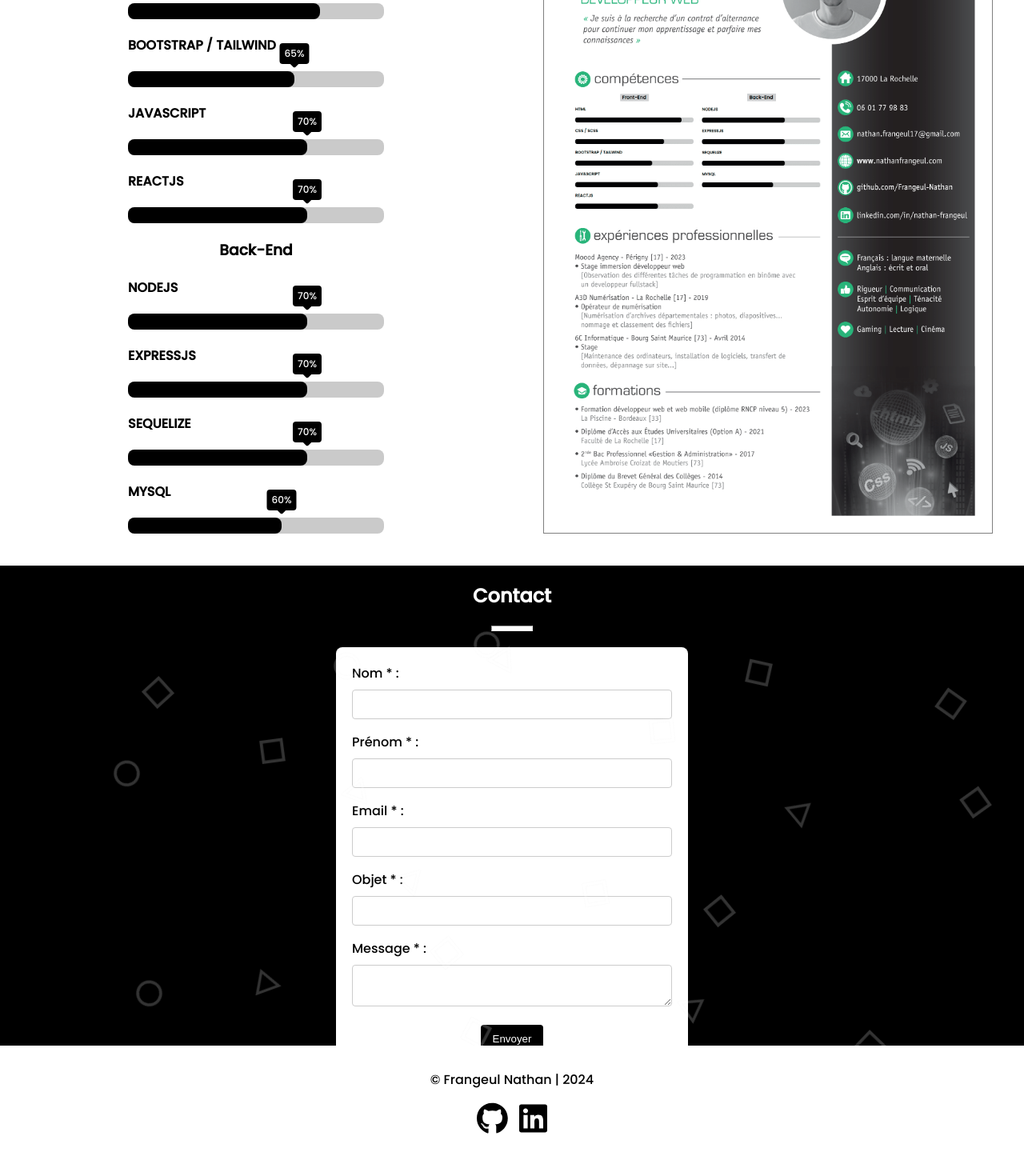
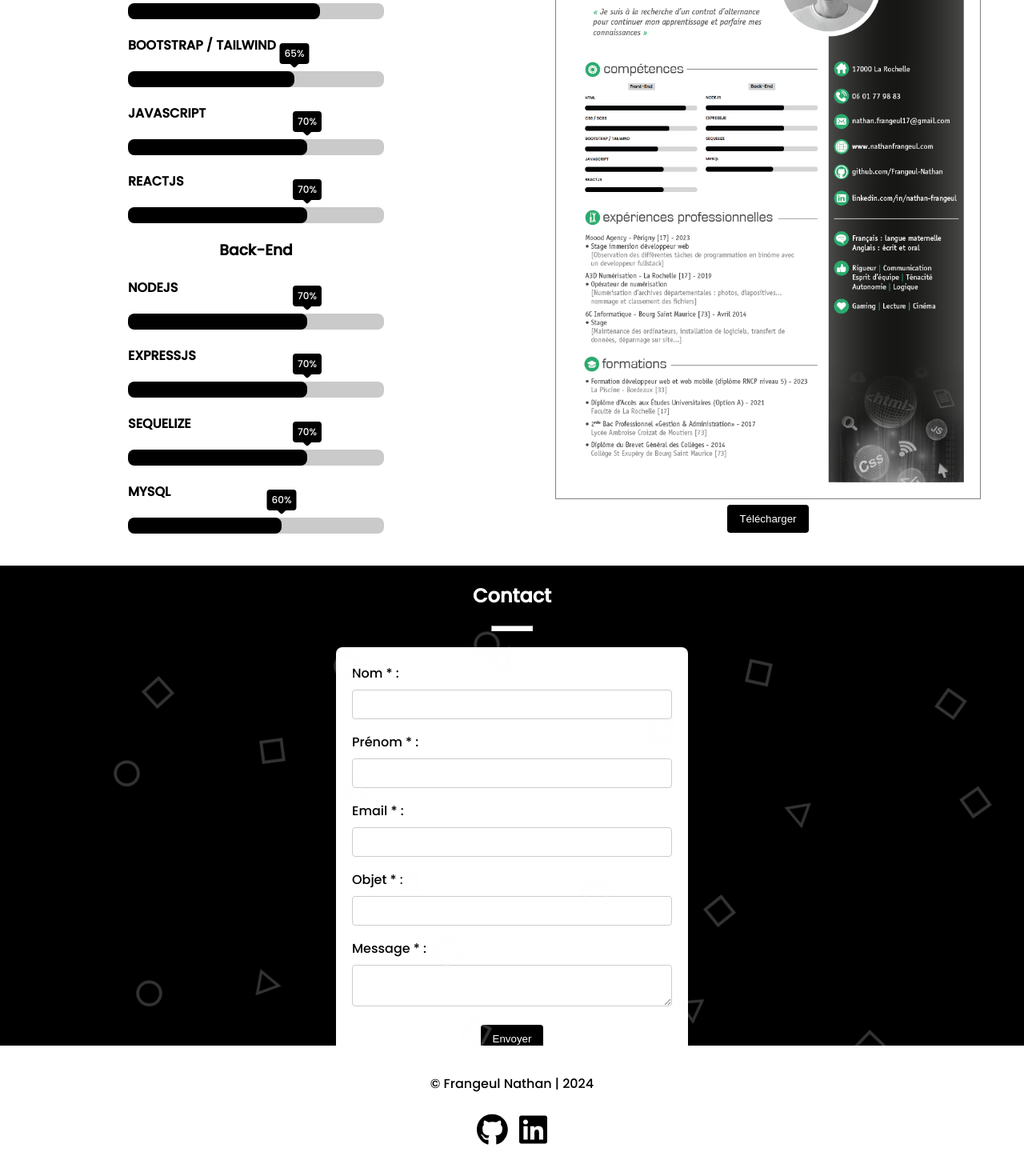
Before and after one commit to Frangeul-Nathan/PortfolioWebsite-v2, a React app: page / in a window 1280 px wide. Shown: the part 2148-3618 px from the top of the page at 80% size. Before the commit the page ends 3596 px from the top, so only its background shows below. Built offline with nearby package versions, Linux system fonts and the light colour scheme; the HTML template or start-up script is replaced by a standard one.

Commit message:
added download button for cv

```diff
--- a/src/assets/css/partials/footer/_footer.scss
+++ b/src/assets/css/partials/footer/_footer.scss
@@ -1,5 +1,5 @@
 footer {
-    margin: 30px;
+    margin: 35px;
     text-align: center;
   }
 
@@ -9,3 +9,7 @@ footer {
     gap: 15px;
     font-size: 40px;
   }
+
+  a, a:visited, a:hover, a:active {
+    color: inherit;
+  }
--- a/src/assets/css/partials/skills/_skills.scss
+++ b/src/assets/css/partials/skills/_skills.scss
@@ -42,7 +42,7 @@
 
 .cv-image {
     border: solid 1px grey;
-    max-width: 92%;
-    min-height: 92%;
+    max-width: 87%;
+    min-height: 87%;
 
 }
--- a/src/components/Footer.jsx
+++ b/src/components/Footer.jsx
@@ -10,8 +10,12 @@ function Footer() {
         <p>&copy; Frangeul Nathan | 2024</p>
       </div>
       <div className='socialContainer'>
-        <FontAwesomeIcon icon={faGithub} />
-        <FontAwesomeIcon icon={faLinkedin} />
+        <a href="https://github.com/Frangeul-Nathan">
+          <FontAwesomeIcon icon={faGithub} />
+        </a>
+        <a href="https://github.com/Frangeul-Nathan" target="_blank">
+          <FontAwesomeIcon icon={faLinkedin} />
+        </a>
       </div>
     </footer>
   );
--- a/src/components/Skills.jsx
+++ b/src/components/Skills.jsx
@@ -1,6 +1,7 @@
 import "../assets/css/partials/skills/_skills.scss"
 import "../assets/css/animations/skills_animation.scss"
 import CV from "../assets/images/Nathan-CV-min.png"
+import cvDownload from "../assets/images/Nathan-CV.pdf"
 import { SkillProgressBar } from '../jquery/skillsprogressbar';
 
 
@@ -76,6 +77,11 @@ function Skills() {
         <div className="curriculumVitae">
           <h3>Curriculum Vitae</h3>
           <img src={CV} alt="" className="cv-image" />
+          <div className='button-container'>
+            <a href={cvDownload} download="Nathan-CV.pdf">
+              <button>Télécharger</button>
+            </a>
+          </div>
         </div>
       </div>
     </section>
```
Also changed, not shown: src/assets/images/Nathan-CV-min.png, 1 other file (tests, documents, lock files or other folders).
